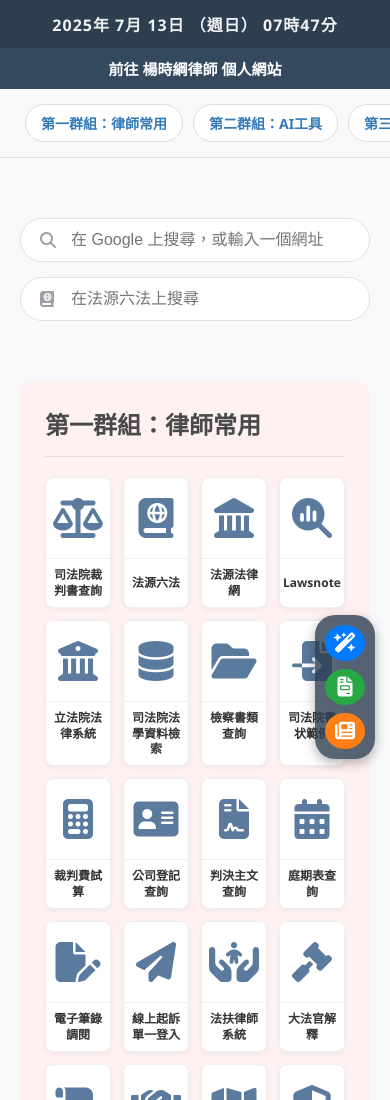
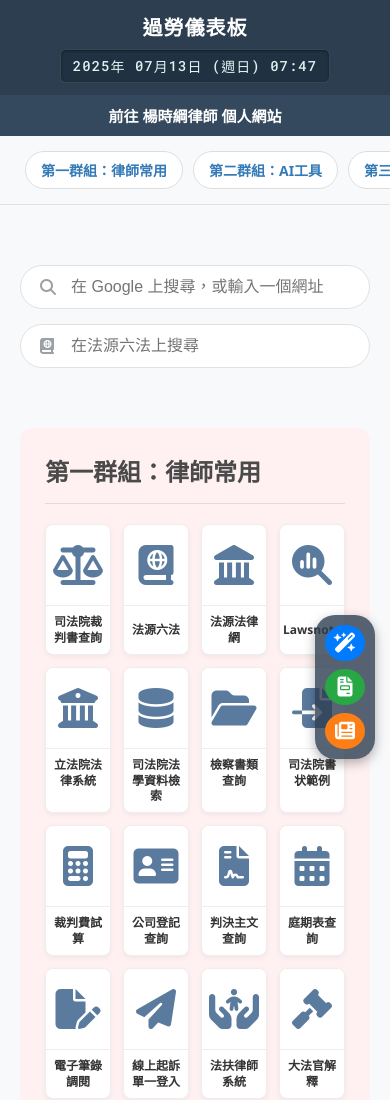
Before and after one commit to ysklushi/karoboard, a plain HTML site: page index.html in a window 390 px wide. Shown: the top 1100 px of the page. Drawn offline with Linux system fonts and the light colour scheme.

Commit message:
更新日期時間顯示樣式

```diff
--- a/index.html
+++ b/index.html
@@ -7,12 +7,23 @@
 
     <link rel="stylesheet" href="https://cdnjs.cloudflare.com/ajax/libs/font-awesome/6.5.1/css/all.min.css">
     <link rel="stylesheet" href="style.css">
+    <!-- 為了讓航班看板字體更好看，引入 Google Fonts 的等寬字體 -->
+    <link rel="preconnect" href="https://fonts.googleapis.com">
+    <link rel="preconnect" href="https://fonts.gstatic.com" crossorigin>
+    <link href="https://fonts.googleapis.com/css2?family=Roboto+Mono:wght@500&display=swap" rel="stylesheet">
 </head>
 <body>
 
     <div class="page-header">
-        <!-- ▼▼▼ 修改處：將 h1 標題替換為用來顯示時間的 div ▼▼▼ -->
-        <div id="datetime-display"></div>
+        <!-- ▼▼▼ 修改處：使用新結構同時容納標題和時間 ▼▼▼ -->
+        <div class="header-left-panel">
+            <h1>過勞儀表板</h1>
+            <div id="datetime-container">
+                <div class="split-flap-display" id="split-flap-display">
+                    <!-- JavaScript 會自動填入內容 -->
+                </div>
+            </div>
+        </div>
         <!-- ▲▲▲ 修改處 ▲▲▲ -->
         <a href="https://karolushi.netlify.app" class="header-link">楊時綱律師</a>
     </div>
@@ -78,35 +89,63 @@
 
     <script src="links.js"></script>
 
-    <!-- ▼▼▼ 新增處：用於顯示日期時間的 JavaScript 程式碼 ▼▼▼ -->
+    <!-- ▼▼▼ 修改處：更新為構想二的 JavaScript 邏輯 ▼▼▼ -->
     <script>
-      function updateCustomTime() {
-        const now = new Date();
+        // links.js 會先執行，然後這個 script 會在 DOM 載入後執行
+        // 為了確保所有元素都已存在，將我們的邏輯放在 DOMContentLoaded 事件中
+        document.addEventListener('DOMContentLoaded', function() {
+            const display = document.getElementById('split-flap-display');
+            if (!display) return; // 如果找不到元素，就直接結束，避免錯誤
 
-        const year = now.getFullYear();
-        const month = now.getMonth() + 1;
-        const day = now.getDate();
-        const hours = now.getHours().toString().padStart(2, '0');
-        const minutes = now.getMinutes().toString().padStart(2, '0');
+            let previousString = '';
 
-        const weekdays = ["週日", "週一", "週二", "週三", "週四", "週五", "週六"];
-        const weekday = weekdays[now.getDay()];
+            function updateSplitFlap() {
+                const now = new Date();
+                const year = now.getFullYear();
+                const month = (now.getMonth() + 1).toString().padStart(2, '0');
+                const day = now.getDate().toString().padStart(2, '0');
+                const hours = now.getHours().toString().padStart(2, '0');
+                const minutes = now.getMinutes().toString().padStart(2, '0');
+                const weekdays = ["週日", "週一", "週二", "週三", "週四", "週五", "週六"];
+                const weekday = weekdays[now.getDay()];
 
-        // 組合出您想要的格式: 2025年 7月 13日 （週日） 15時30分
-        const formattedDateTime = `${year}年 ${month}月 ${day}日 （${weekday}） ${hours}時${minutes}分`;
+                const newString = `${year}年 ${month}月${day}日 (${weekday}) ${hours}:${minutes}`;
 
-        const displayElement = document.getElementById('datetime-display');
-        if (displayElement) {
-          displayElement.textContent = formattedDateTime;
-        }
-      }
+                // 第一次初始化
+                if (previousString === '') {
+                    display.innerHTML = newString.split('').map(char => `<span class="char">${char === ' ' ? ' ' : char}</span>`).join('');
+                    previousString = newString;
+                    return;
+                }
 
-      // 頁面載入後立即執行一次，避免空白
-      updateCustomTime();
+                // 更新變動的字元
+                if (newString !== previousString) {
+                    const chars = display.querySelectorAll('.char');
+                    // 確保字串長度一致，避免錯誤
+                    const len = Math.min(newString.length, chars.length);
 
-      // 每秒更新一次，確保分鐘能準時跳動
-      setInterval(updateCustomTime, 1000);
+                    for (let i = 0; i < len; i++) {
+                        if (newString[i] !== previousString[i]) {
+                            chars[i].innerHTML = newString[i] === ' ' ? ' ' : newString[i];
+                            chars[i].classList.add('updated');
+
+                            // 立即執行函式來捕捉當前的 char 元素
+                            ((charElement) => {
+                                setTimeout(() => {
+                                    charElement.classList.remove('updated');
+                                }, 500);
+                            })(chars[i]);
+                        }
+                    }
+                    previousString = newString;
+                }
+            }
+
+            setInterval(updateSplitFlap, 1000);
+            updateSplitFlap(); // 立即執行一次
+        });
     </script>
-    <!-- ▲▲▲ 新增處 ▲▲▲ -->
+    <!-- ▲▲▲ 修改處 ▲▲▲ -->
+
 </body>
 </html>
--- a/style.css
+++ b/style.css
@@ -216,7 +216,8 @@
     .page-header {
         padding: 12px 20px;
         text-align: center;
-        justify-content: center;
+        flex-direction: column; /* 讓標題和時間在上方 */
+        gap: 10px;
     }
     .page-header h1 {
         font-size: 20px;
@@ -418,19 +419,49 @@
     }
 }
 
-/* ▼▼▼ 新增處：日期時間顯示的專用樣式 ▼▼▼ */
-#datetime-display {
-  color: #f0f0f0; /* 淺灰色字體，比純白更柔和 */
-  font-size: 24px;
-  font-weight: 600;
-  letter-spacing: 1px;
-  margin: 0;
+/* ▼▼▼ 新增處：標題與時間的排版和樣式 ▼▼▼ */
+.header-left-panel {
+    display: flex;
+    align-items: center; /* 讓標題和時間垂直對齊 */
+    gap: 25px; /* 標題和時間之間的間距 */
+}
+
+/* 構想二：Split-Flap Display 樣式 */
+.split-flap-display {
+    display: flex;
+    background-color: #203141;
+    padding: 8px 15px;
+    border-radius: 6px;
+    color: #e0f2f1; /* 帶點青色的白色，更柔和 */
+    font-family: 'Roboto Mono', monospace; /* 使用等寬字體，確保對齊 */
+    font-size: 18px; /* 比標題的 24px 小 */
+    font-weight: 500;
+    box-shadow: 0 1px 3px rgba(0,0,0,0.4) inset;
+    border: 1px solid rgba(255,255,255,0.1);
+    letter-spacing: 1px;
+}
+.split-flap-display .char {
+    display: inline-block;
+    transition: all 0.2s ease;
+}
+.split-flap-display .char.updated {
+    animation: split-flap-anim 0.4s ease-out;
+}
+@keyframes split-flap-anim {
+    0% { transform: translateY(-0.5em); opacity: 0; }
+    50% { transform: translateY(0.3em); }
+    100% { transform: translateY(0); opacity: 1; }
 }
 
 /* 在手機版上縮小時間字體，維持排版美觀 */
 @media (max-width: 767px) {
-    #datetime-display {
-        font-size: 16px;
+    .header-left-panel {
+        flex-direction: column; /* 在手機上讓標題和時間上下排列 */
+        gap: 8px;
+    }
+    .split-flap-display {
+        font-size: 14px; /* 在手機上再縮小一點 */
+        padding: 6px 12px;
     }
 }
 /* ▲▲▲ 新增處 ▲▲▲ */
```
